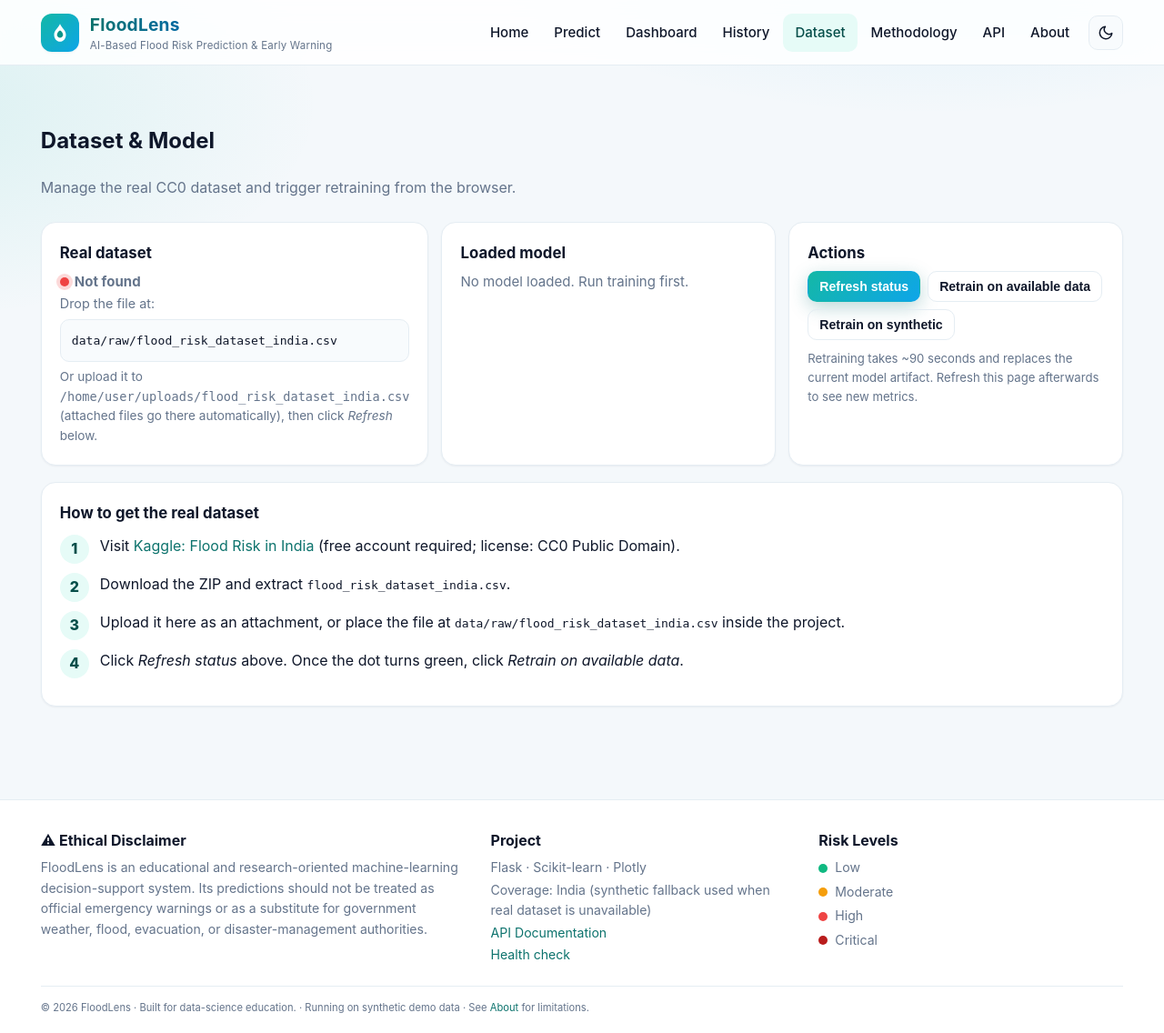
After one commit to Tharunesh03/FloodLens, a Flask app: page /dataset in a window 1280 px wide. The commit adds this page. Shown: the whole page at 91% size. Run offline with Flask 3, Linux system fonts and the light colour scheme.

Commit message:
Dataset management: Dataset page, retrain API, watch-and-import script, improved banner
- New /dataset page shows real-data status, loaded model info, actions
- POST /api/retrain triggers background training; GET /api/dataset_status polls
- scripts/watch_and_import.py polls for uploads and auto-imports/retrains
- scripts/status.py shows quick CLI status
- Nav link to Dataset page; active-link fixes
- 16/16 tests pass

Co-authored-by: arena-agent <297053741+arena-agent@users.noreply.github.com>

```diff
--- a/app/routes/api.py
+++ b/app/routes/api.py
@@ -1,7 +1,11 @@
 """JSON API endpoints for FloodLens."""
 from __future__ import annotations
 
+import io
 import logging
+import threading
+import traceback
+
 from flask import Blueprint, jsonify, request
 
 from src.predict import predict as run_prediction, get_metadata
@@ -10,14 +14,17 @@ from app.services.database import record_prediction
 api_bp = Blueprint("api", __name__)
 logger = logging.getLogger("floodlens.api")
 
+_retrain_lock = threading.Lock()
+_retrain_state = {"running": False, "last_log": None, "last_ok": None}
+
 
 @api_bp.route("/health", methods=["GET"])
 def health():
-    return jsonify({
-        "status": "ok",
-        "service": "FloodLens",
-        "version": get_metadata().get("model_version", "unknown") if _model_ready() else "unknown",
-    })
+    try:
+        version = get_metadata().get("model_version", "unknown")
+    except Exception:
+        version = "unknown"
+    return jsonify({"status": "ok", "service": "FloodLens", "version": version})
 
 
 @api_bp.route("/predict", methods=["POST"])
@@ -37,14 +44,16 @@ def predict():
 
 @api_bp.route("/metadata", methods=["GET"])
 def metadata():
-    if not _model_ready():
+    try:
+        meta = get_metadata()
+    except Exception:
         return jsonify({"ok": False, "error": "Model not trained."}), 503
-    meta = get_metadata()
     safe = {
         "model_version": meta.get("model_version"),
         "trained_at": meta.get("trained_at"),
         "selected_model": meta["model_selection"]["selected_model"],
         "is_synthetic_data": meta.get("is_synthetic_data"),
+        "dataset_status": meta.get("_dataset_status", {"available": False}),
         "test_metrics": meta.get("test_metrics"),
         "dataset": {
             "rows": meta["dataset"]["rows"],
@@ -56,9 +65,49 @@ def metadata():
     return jsonify({"ok": True, "metadata": safe})
 
 
-def _model_ready() -> bool:
-    try:
-        get_metadata()
-        return True
-    except Exception:
-        return False
+@api_bp.route("/dataset_status", methods=["GET"])
+def dataset_status():
+    from config import real_dataset_status
+    return jsonify({
+        "ok": True,
+        "dataset": real_dataset_status(),
+        "retrain": _retrain_state,
+    })
+
+
+@api_bp.route("/retrain", methods=["POST"])
+def retrain():
+    """Trigger model retraining in a background thread."""
+    if _retrain_lock.locked():
+        return jsonify({"ok": False, "error": "Retraining already in progress."}), 409
+
+    def _do_retrain(force_synthetic: bool):
+        from src.train import run_training
+        _retrain_state["running"] = True
+        _retrain_state["last_log"] = "Starting training..."
+        try:
+            buf = io.StringIO()
+            sh = logging.StreamHandler(buf)
+            sh.setLevel(logging.INFO)
+            logging.getLogger().addHandler(sh)
+            try:
+                meta = run_training(force_synthetic=force_synthetic)
+            finally:
+                logging.getLogger().removeHandler(sh)
+            _retrain_state["last_log"] = (
+                f"Done. {meta['model_selection']['selected_model']} | "
+                f"f1_macro={meta['test_metrics']['f1_macro']:.3f} | "
+                f"synthetic={meta['is_synthetic_data']}"
+            )
+            _retrain_state["last_ok"] = True
+        except Exception as e:
+            _retrain_state["last_log"] = "Error: " + str(e) + "\n" + traceback.format_exc()
+            _retrain_state["last_ok"] = False
+        finally:
+            _retrain_state["running"] = False
+
+    payload = request.get_json(silent=True) or {}
+    force_synth = bool(payload.get("force_synthetic", False))
+    t = threading.Thread(target=_do_retrain, args=(force_synth,), daemon=True)
+    t.start()
+    return jsonify({"ok": True, "status": "started"})
--- a/app/routes/pages.py
+++ b/app/routes/pages.py
@@ -1,4 +1,4 @@
-"""Page routes for FloodLens: home, predict, dashboard, history, about, etc."""
+"""Page routes for FloodLens: home, predict, dashboard, history, about, dataset, etc."""
 from __future__ import annotations
 
 import logging
@@ -9,17 +9,16 @@ from flask import (
     flash, current_app, jsonify,
 )
 from flask_wtf import FlaskForm
-from wtforms import FloatField, SelectField, IntegerField, SubmitField
+from wtforms import FloatField, SelectField, SubmitField
 from wtforms.validators import InputRequired, NumberRange, Optional as OptionalVal
 
 from config import Config, RISK_LEVELS
 from src.predict import (
-    predict as run_prediction, validate_inputs, get_metadata,
-    VALID_LAND_COVER, VALID_SOIL_TYPE, BOUNDS,
+    predict as run_prediction, get_metadata,
 )
 from app.services.database import (
     record_prediction, recent_predictions, count_predictions,
-    risk_counts, clear_history, store_model_snapshot,
+    risk_counts, clear_history,
 )
 from src.visualize import generate_dashboard_charts
 
@@ -30,7 +29,6 @@ _chart_lock = Lock()
 
 
 def _ensure_charts():
-    """Generate and cache charts lazily."""
     with _chart_lock:
         if getattr(current_app, "charts_cache", None) is None:
             try:
@@ -41,64 +39,28 @@ def _ensure_charts():
     return current_app.charts_cache
 
 
+def _model_ready() -> bool:
+    try:
+        get_metadata()
+        return True
+    except Exception:
+        return False
+
+
 # ---- Forms ----
 
 class PredictForm(FlaskForm):
-    Rainfall_mm = FloatField(
-        "Rainfall (mm)",
-        validators=[InputRequired(), NumberRange(min=0, max=1000)],
-        default=80.0,
-    )
-    Temperature_C = FloatField(
-        "Temperature (°C)",
-        validators=[InputRequired(), NumberRange(min=-20, max=55)],
-        default=27.0,
-    )
-    Humidity_pct = FloatField(
-        "Humidity (%)",
-        validators=[InputRequired(), NumberRange(min=0, max=100)],
-        default=75.0,
-    )
-    River_Discharge_m3_s = FloatField(
-        "River Discharge (m³/s)",
-        validators=[InputRequired(), NumberRange(min=0, max=50000)],
-        default=1200.0,
-    )
-    Water_Level_m = FloatField(
-        "Water Level (m)",
-        validators=[InputRequired(), NumberRange(min=0, max=30)],
-        default=3.5,
-    )
-    Elevation_m = FloatField(
-        "Elevation (m)",
-        validators=[InputRequired(), NumberRange(min=-50, max=9000)],
-        default=250.0,
-    )
-    Population_Density = FloatField(
-        "Population Density (per km²)",
-        validators=[OptionalVal(), NumberRange(min=0, max=50000)],
-        default=800.0,
-    )
-    Land_Cover = SelectField(
-        "Land Cover",
-        choices=[(c, c) for c in ["Agricultural", "Urban", "Forest", "Water Body", "Desert"]],
-        default="Agricultural",
-    )
-    Soil_Type = SelectField(
-        "Soil Type",
-        choices=[(c, c) for c in ["Loam", "Clay", "Sandy", "Silt", "Peat"]],
-        default="Loam",
-    )
-    Infrastructure = SelectField(
-        "Flood-control Infrastructure",
-        choices=[(0, "No"), (1, "Yes")],
-        coerce=int, default=0,
-    )
-    Historical_Floods = SelectField(
-        "Historical Floods at Location",
-        choices=[(0, "No"), (1, "Yes")],
-        coerce=int, default=0,
-    )
+    Rainfall_mm = FloatField("Rainfall (mm)", validators=[InputRequired(), NumberRange(min=0, max=1000)], default=80.0)
+    Temperature_C = FloatField("Temperature (°C)", validators=[InputRequired(), NumberRange(min=-20, max=55)], default=27.0)
+    Humidity_pct = FloatField("Humidity (%)", validators=[InputRequired(), NumberRange(min=0, max=100)], default=75.0)
+    River_Discharge_m3_s = FloatField("River Discharge (m³/s)", validators=[InputRequired(), NumberRange(min=0, max=50000)], default=1200.0)
+    Water_Level_m = FloatField("Water Level (m)", validators=[InputRequired(), NumberRange(min=0, max=30)], default=3.5)
+    Elevation_m = FloatField("Elevation (m)", validators=[InputRequired(), NumberRange(min=-50, max=9000)], default=250.0)
+    Population_Density = FloatField("Population Density (per km²)", validators=[OptionalVal(), NumberRange(min=0, max=50000)], default=800.0)
+    Land_Cover = SelectField("Land Cover", choices=[(c, c) for c in ["Agricultural", "Urban", "Forest", "Water Body", "Desert"]], default="Agricultural")
+    Soil_Type = SelectField("Soil Type", choices=[(c, c) for c in ["Loam", "Clay", "Sandy", "Silt", "Peat"]], default="Loam")
+    Infrastructure = SelectField("Flood-control Infrastructure", choices=[(0, "No"), (1, "Yes")], coerce=int, default=0)
+    Historical_Floods = SelectField("Historical Floods at Location", choices=[(0, "No"), (1, "Yes")], coerce=int, default=0)
     submit = SubmitField("Estimate Flood Risk")
 
 
@@ -109,28 +71,18 @@ def home():
     return render_template("pages/home.html")
 
 
-def _model_ready() -> bool:
-    try:
-        get_metadata()
-        return True
-    except Exception:
-        return False
-
-
 @pages_bp.route("/predict", methods=["GET", "POST"])
 def predict_page():
     if not _model_ready():
         return render_template("pages/model_missing.html")
     form = PredictForm()
-    # Sensible defaults so first-time visitors see the form prefilled
     if request.method == "GET":
-        form.Rainfall_mm.data = form.Rainfall_mm.data if form.Rainfall_mm.data is not None else 80.0
-        form.Temperature_C.data = form.Temperature_C.data if form.Temperature_C.data is not None else 27.0
-        form.Humidity_pct.data = form.Humidity_pct.data if form.Humidity_pct.data is not None else 75.0
-        form.River_Discharge_m3_s.data = form.River_Discharge_m3_s.data if form.River_Discharge_m3_s.data is not None else 1200.0
-        form.Water_Level_m.data = form.Water_Level_m.data if form.Water_Level_m.data is not None else 3.5
-        form.Elevation_m.data = form.Elevation_m.data if form.Elevation_m.data is not None else 250.0
-        form.Population_Density.data = form.Population_Density.data if form.Population_Density.data is not None else 800.0
+        # Set sensible defaults for an empty form
+        for f in [form.Rainfall_mm, form.Temperature_C, form.Humidity_pct,
+                  form.River_Discharge_m3_s, form.Water_Level_m, form.Elevation_m,
+                  form.Population_Density]:
+            if f.data is None:
+                f.data = f.default
     result = None
     if form.validate_on_submit():
         data = {
@@ -161,7 +113,7 @@ def predict_page():
             for err in result.get("errors", []):
                 flash(err, "danger")
             result = None
-    return render_template("pages/predict.html", form=form, result=result, bounds=BOUNDS)
+    return render_template("pages/predict.html", form=form, result=result)
 
 
 @pages_bp.route("/dashboard")
@@ -215,11 +167,23 @@ def api_docs():
 
 @pages_bp.route("/health")
 def health_alias():
-    """Convenience alias so platforms that probe /health by default get a response."""
     from flask import jsonify
-    from src.predict import get_metadata
     try:
         version = get_metadata().get("model_version", "unknown")
     except Exception:
         version = "unknown"
     return jsonify({"status": "ok", "service": "FloodLens", "version": version})
+
+
+@pages_bp.route("/dataset")
+def dataset_page():
+    """Admin/dataset management page."""
+    from config import real_dataset_status
+    from app.routes.api import _retrain_state
+    ds = real_dataset_status()
+    meta = None
+    try:
+        meta = get_metadata()
+    except Exception:
+        meta = None
+    return render_template("pages/dataset.html", ds=ds, meta=meta, retrain=_retrain_state)
--- a/app/static/js/app.js
+++ b/app/static/js/app.js
@@ -70,7 +70,8 @@
       const route = a.getAttribute('data-route');
       const match =
         (route === 'home' && path === '/') ||
-        (route !== 'home' && path.startsWith('/' + route));
+        (route !== 'home' && path.startsWith('/' + route)) ||
+        (route === 'dataset' && path.startsWith('/dataset'));
       if (match) a.classList.add('active');
     });
   }
--- a/app/templates/base.html
+++ b/app/templates/base.html
@@ -37,6 +37,7 @@
         <a href="{{ url_for('pages.predict_page') }}" data-route="predict">Predict</a>
         <a href="{{ url_for('pages.dashboard') }}" data-route="dashboard">Dashboard</a>
         <a href="{{ url_for('pages.history') }}" data-route="history">History</a>
+        <a href="{{ url_for('pages.dataset_page') }}" data-route="dataset">Dataset</a>
         <a href="{{ url_for('pages.methodology') }}" data-route="methodology">Methodology</a>
         <a href="{{ url_for('pages.api_docs') }}" data-route="api">API</a>
         <a href="{{ url_for('pages.about') }}" data-route="about">About</a>
--- /dev/null
+++ b/app/templates/pages/dataset.html
@@ -0,0 +1,130 @@
+{% extends "base.html" %}
+{% block title %}Dataset{% endblock %}
+{% block extra_head %}
+<style>
+  .ds-grid{display:grid; grid-template-columns:repeat(3,1fr); gap:14px}
+  @media (max-width:800px){.ds-grid{grid-template-columns:1fr}}
+  .step{display:flex; gap:12px; margin:10px 0; align-items:flex-start}
+  .step .num{width:32px; height:32px; border-radius:50%; background:var(--primary-soft); color:var(--primary-strong); display:grid; place-items:center; font-weight:800; flex-shrink:0}
+  .log{background:var(--surface-2); border:1px solid var(--border); border-radius:10px; padding:12px; font-family:ui-monospace,monospace; font-size:.85rem; max-height:240px; overflow:auto; white-space:pre-wrap}
+  .status-dot{display:inline-block; width:10px; height:10px; border-radius:50%; margin-right:6px}
+  .status-dot.green{background:var(--c-green); box-shadow:0 0 0 4px rgba(16,185,129,.2)}
+  .status-dot.red{background:var(--c-red); box-shadow:0 0 0 4px rgba(239,68,68,.2)}
+</style>
+{% endblock %}
+{% block content %}
+<section class="sec">
+  <div class="container">
+    <h1>Dataset &amp; Model</h1>
+    <p class="sec-lead">Manage the real CC0 dataset and trigger retraining from the browser.</p>
+
+    <div class="ds-grid">
+      <div class="card">
+        <h3>Real dataset</h3>
+        <p>
+          {% if ds.available %}
+            <span class="status-dot green"></span><strong>Detected</strong>
+          {% else %}
+            <span class="status-dot red"></span><strong>Not found</strong>
+          {% endif %}
+        </p>
+        {% if ds.available %}
+          <ul class="muted" style="padding-left:18px; font-size:.9rem; margin:6px 0 0">
+            <li>File: <code>{{ ds.name }}</code></li>
+            <li>Size: {{ ds.size_kb }} KB</li>
+            <li>Path: <code>{{ ds.path }}</code></li>
+          </ul>
+        {% else %}
+          <p class="muted" style="font-size:.9rem">
+            Drop the file at:
+          </p>
+          <pre class="api-out" style="margin:6px 0"><code>{{ ds.expected_path }}</code></pre>
+          <p class="muted" style="font-size:.85rem">Or upload it to
+            <code>/home/user/uploads/flood_risk_dataset_india.csv</code>
+            (attached files go there automatically), then click <em>Refresh</em> below.</p>
+        {% endif %}
+      </div>
+
+      <div class="card">
+        <h3>Loaded model</h3>
+        {% if meta %}
+          <ul class="muted" style="padding-left:18px; font-size:.9rem; margin:0">
+            <li>Version: <strong>{{ meta.model_version }}</strong></li>
+            <li>Algorithm: <strong>{{ meta.model_selection.selected_model }}</strong></li>
+            <li>Trained on:
+              <strong>
+                {% if meta.is_synthetic_data %}Synthetic demo data{% else %}Real CC0 data{% endif %}
+              </strong>
+            </li>
+            <li>Test F1 (macro): <strong>{{ '%.3f'|format(meta.test_metrics.f1_macro) }}</strong></li>
+            <li>Trained at: {{ meta.trained_at }}</li>
+          </ul>
+        {% else %}
+          <p class="muted">No model loaded. Run training first.</p>
+        {% endif %}
+      </div>
+
+      <div class="card">
+        <h3>Actions</h3>
+        <div style="display:flex; gap:8px; flex-wrap:wrap; margin-bottom:10px">
+          <button class="btn btn-primary btn-sm" id="btnRefresh">Refresh status</button>
+          <button class="btn btn-secondary btn-sm" id="btnRetrainReal">Retrain on available data</button>
+          <button class="btn btn-ghost btn-sm" id="btnRetrainSynth">Retrain on synthetic</button>
+        </div>
+        <p class="muted" style="font-size:.82rem; margin:0">Retraining takes ~90 seconds and replaces the current model artifact. Refresh this page afterwards to see new metrics.</p>
+        <div id="retrainLog" class="log" style="margin-top:10px; display:none"></div>
+      </div>
+    </div>
+
+    <div class="card" style="margin-top:18px">
+      <h3>How to get the real dataset</h3>
+      <div class="step"><div class="num">1</div><div>
+        Visit <a href="https://www.kaggle.com/datasets/s3programmer/flood-risk-in-india" target="_blank" rel="noopener">Kaggle: Flood Risk in India</a>
+        (free account required; license: CC0 Public Domain).
+      </div></div>
+      <div class="step"><div class="num">2</div><div>
+        Download the ZIP and extract <code>flood_risk_dataset_india.csv</code>.
+      </div></div>
+      <div class="step"><div class="num">3</div><div>
+        Upload it here as an attachment, or place the file at
+        <code>data/raw/flood_risk_dataset_india.csv</code> inside the project.
+      </div></div>
+      <div class="step"><div class="num">4</div><div>
+        Click <em>Refresh status</em> above. Once the dot turns green, click
+        <em>Retrain on available data</em>.
+      </div></div>
+    </div>
+  </div>
+</section>
+<script>
+(function(){
+  var logEl = document.getElementById('retrainLog');
+  function setLog(text){ logEl.style.display='block'; logEl.textContent = text; }
+  function refresh(){ window.location.reload(); }
+  document.getElementById('btnRefresh').addEventListener('click', refresh);
+  async function doRetrain(forceSynth){
+    setLog('Retraining started — please wait ~90 seconds...');
+    var r = await fetch('/api/retrain', {method:'POST', headers:{'Content-Type':'application/json'}, body: JSON.stringify({force_synthetic: !!forceSynth})});
+    var j = await r.json();
+    if(!j.ok){ setLog('Error: ' + j.error); return; }
+    pollStatus();
+  }
+  async function pollStatus(){
+    for(var i=0;i<120;i++){
+      var r = await fetch('/api/dataset_status');
+      var j = await r.json();
+      if(j.retrain.last_log) setLog(j.retrain.last_log);
+      if(!j.retrain.running){
+        setLog(j.retrain.last_log + '\n\nDone. Reloading in 2 seconds...');
+        setTimeout(refresh, 2000);
+        return;
+      }
+      await new Promise(res => setTimeout(res, 2000));
+    }
+    setLog('Timed out waiting for retrain to finish. Reload manually.');
+  }
+  document.getElementById('btnRetrainReal').addEventListener('click', () => doRetrain(false));
+  document.getElementById('btnRetrainSynth').addEventListener('click', () => doRetrain(true));
+})();
+</script>
+{% endblock %}
```
Also changed, not shown: scripts/status.py (added, +52 -0 lines), scripts/watch_and_import.py (added, +126 -0 lines).
